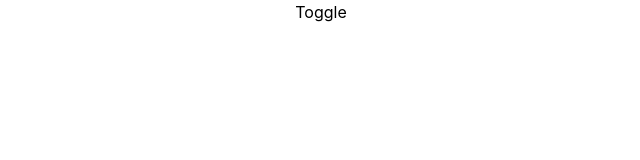
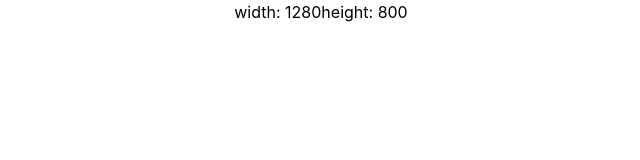
Before and after one commit to Na1an-Gu7ar/ReactPractice, a React (Vite) app: page / in a window 1280 px wide. Shown: the top 160 px of the page, without its empty margins (319-959 px from the left). Built offline with nearby package versions, Linux system fonts and the light colour scheme.

Commit message:
useResizeHook✅

```diff
--- a/src/App.jsx
+++ b/src/App.jsx
@@ -18,6 +18,7 @@ import FeatureFlag from './Components/feature-flag/index'
 import FeatureFlagsProvider from './Components/feature-flag/context/index'
 import UseFetch from './Components/Use_fetch/test'
 import UseOutsideClickHook from './Components/OutsideClickHook/index'
+import UseResizeHook from './Components/UseResizeHook/index'
 
 function App() {
 
@@ -41,7 +42,8 @@ function App() {
         <FeatureFlag />
       </FeatureFlagsProvider> */}
       {/* <UseFetch /> */}
-      <UseOutsideClickHook />
+      {/* <UseOutsideClickHook /> */}
+      <UseResizeHook />
     </>
   )
 }
--- /dev/null
+++ b/src/Components/UseResizeHook/index.jsx
@@ -0,0 +1,17 @@
+import React from 'react'
+import useResizeHook from './useResizeHook'
+
+const index = () => {
+
+    const windowSize = useResizeHook()
+    const {width, height} = windowSize
+
+    return (
+        <div>
+            width: {width}
+            height: {height}
+        </div>
+    )
+}
+
+export default index
--- /dev/null
+++ b/src/Components/UseResizeHook/useResizeHook.jsx
@@ -0,0 +1,24 @@
+import { useLayoutEffect, useState } from "react";
+
+export default function useResizeHook() {
+    const [windowSize, setWindowSize] = useState({width: 0, height: 0})
+
+    function handleResize() {
+        setWindowSize({
+            width: window.innerWidth,
+            height: window.innerHeight
+        })
+    }
+
+    useLayoutEffect(() => {
+        handleResize()
+
+        window.addEventListener('resize', handleResize)
+
+        return () => {
+            window.removeEventListener('resize', handleResize)
+        }
+    }, [])
+
+    return windowSize
+}
```
